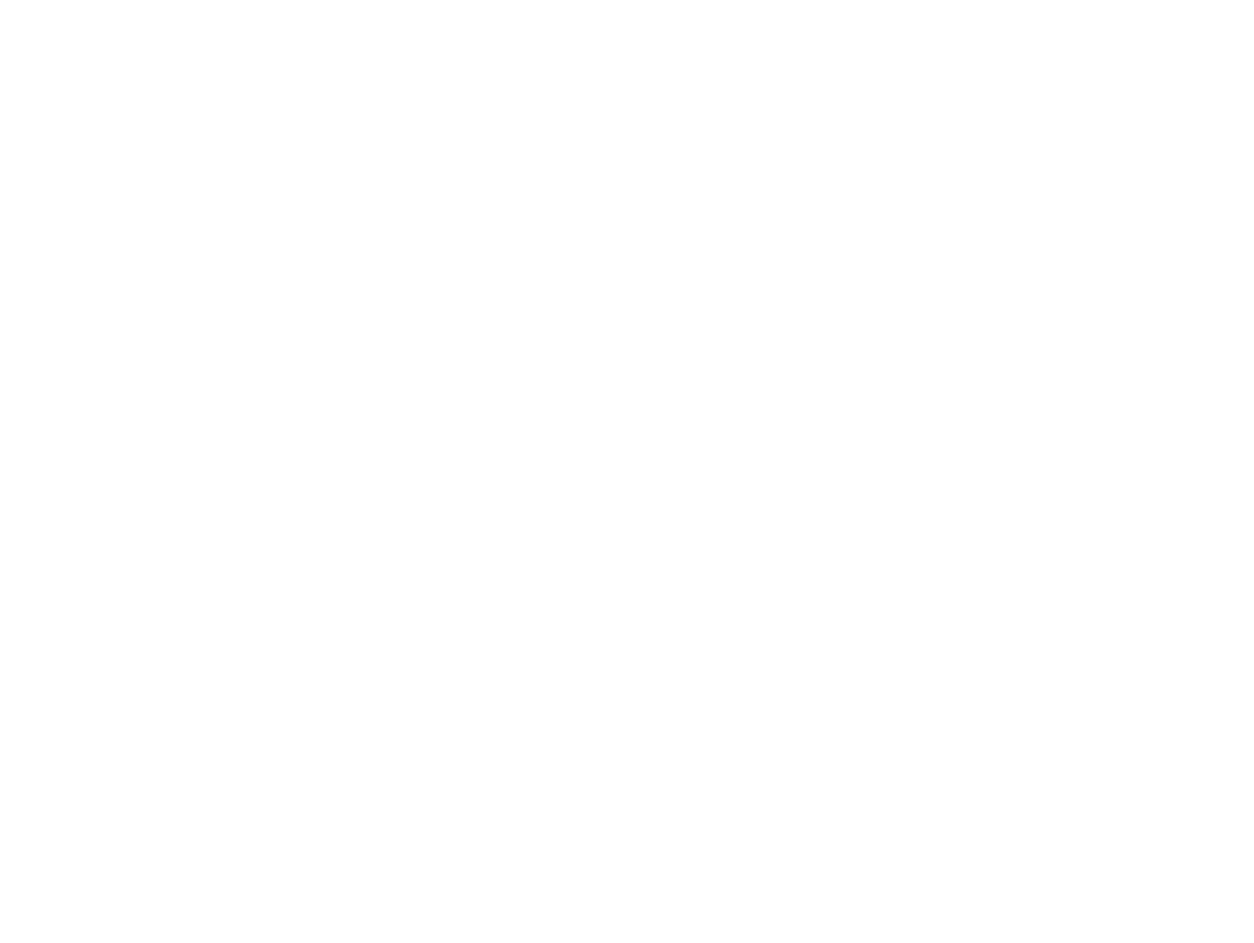
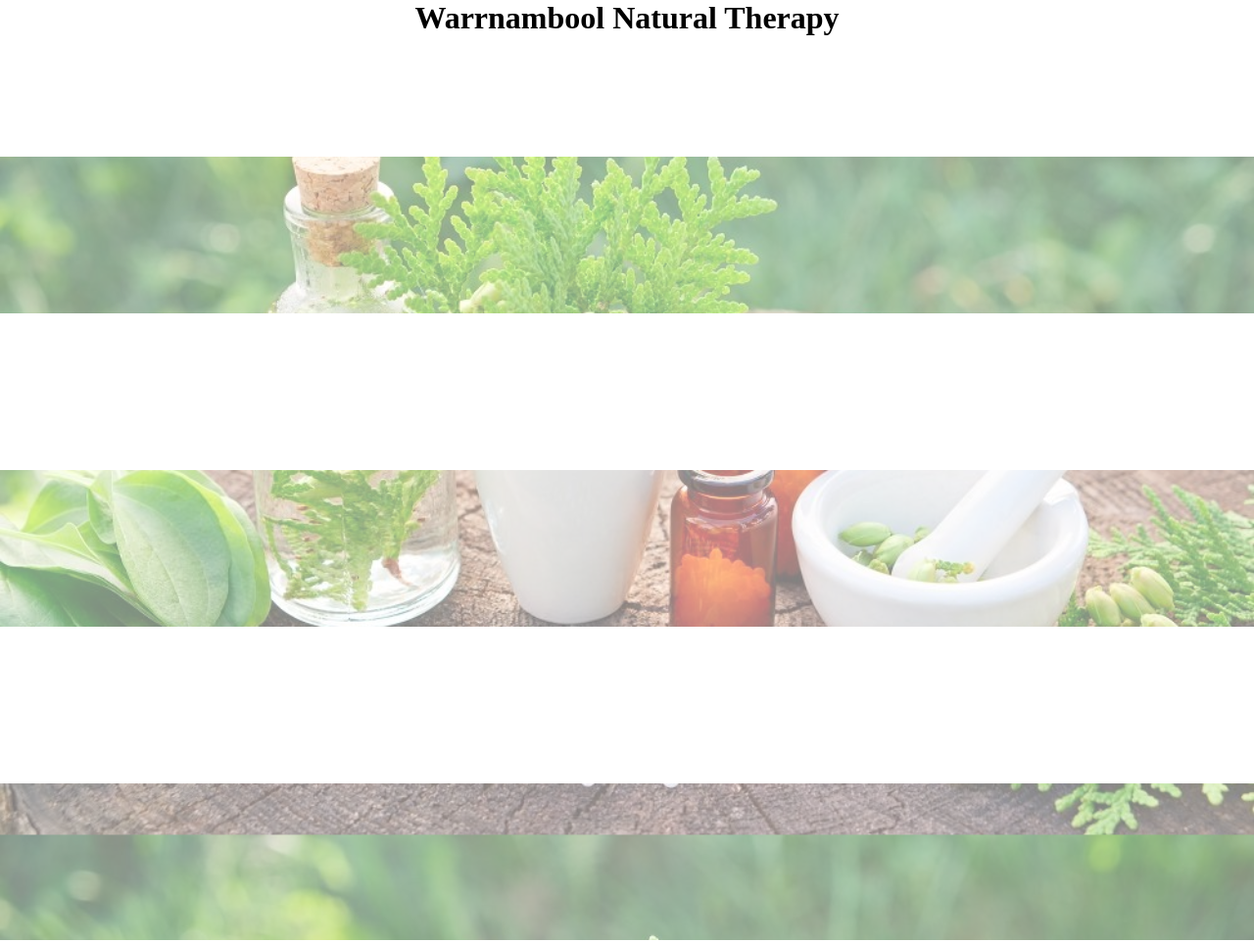
Before and after one commit to DomenicBeall/WarrnamboolNaturalMedicine, a plain HTML site: page html/index.html in a window 1280 px wide. Shown: the whole page at 98% size. Before the commit the page ends 800 px from the top, so only its background shows below. Drawn offline with Linux system fonts and the light colour scheme.

Commit message:
Reformatted html frame

```diff
--- a/css/style.css
+++ b/css/style.css
@@ -1,3 +1,29 @@
+/* Remove all of the default padding */
+* { margin: 0; padding: 0; border: 0; outline: 0; }
+
+body, html {
+    height: 100%;
+    margin: 0;
+}
+
+html {
+    background-image: linear-gradient(rgba(255,255,255,0.5), rgba(255,255,255,0.5)), url("../background.jpg");
+
+    background-attachment: fixed;
+    background-position: center;
+    background-repeat: no-repeat;
+    background-size: cover;
+}
+
 .text-center {
     text-align: center;
 }
+
+.container {
+    height: 20%;
+}
+
+.bg-fill {
+    background: white;
+    color: black;
+}
--- a/html/index.html
+++ b/html/index.html
@@ -11,20 +11,37 @@
 </head>
 <body>
 
-    <!-- Header -->
-    <header>
+        <header class="container bg-fill text-center">
+            <h1>Warrnambool Natural Therapy</h1>
+        </header>
 
-    </header>
+        <!-- Profiles -->
+        <div class="container">
 
-    <!-- Profiles -->
-    <div>
+        </div>
 
-    </div>
+        <!-- Footer -->
+        <footer class="container bg-fill">
 
-    <!-- Footer -->
-    <footer>
+        </footer>
 
-    </footer>
+        <div class="container">
+
+        </div>
+
+        <!-- Footer -->
+        <footer class="container bg-fill">
+
+        </footer>
+
+        <div class="container">
+
+        </div>
+
+        <!-- Footer -->
+        <footer class="container bg-fill">
+
+        </footer>
 
 </body>
 </html>
```
